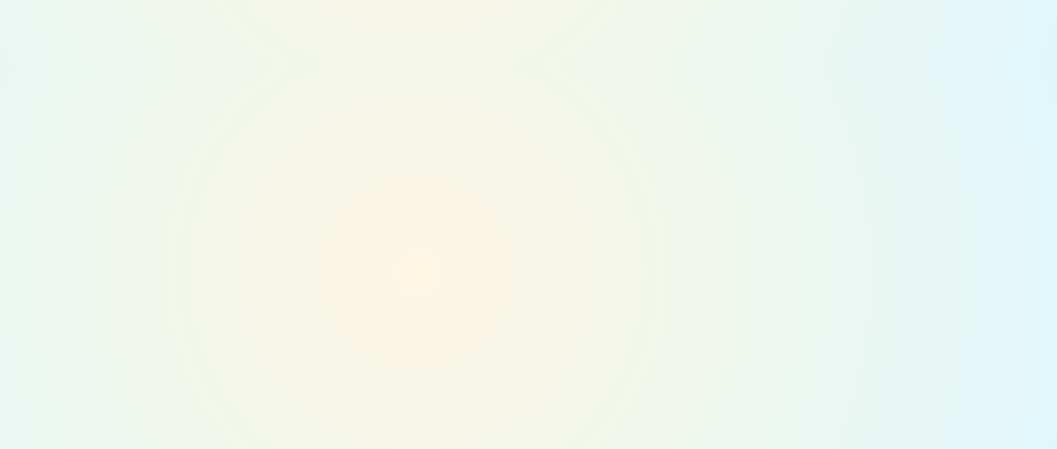
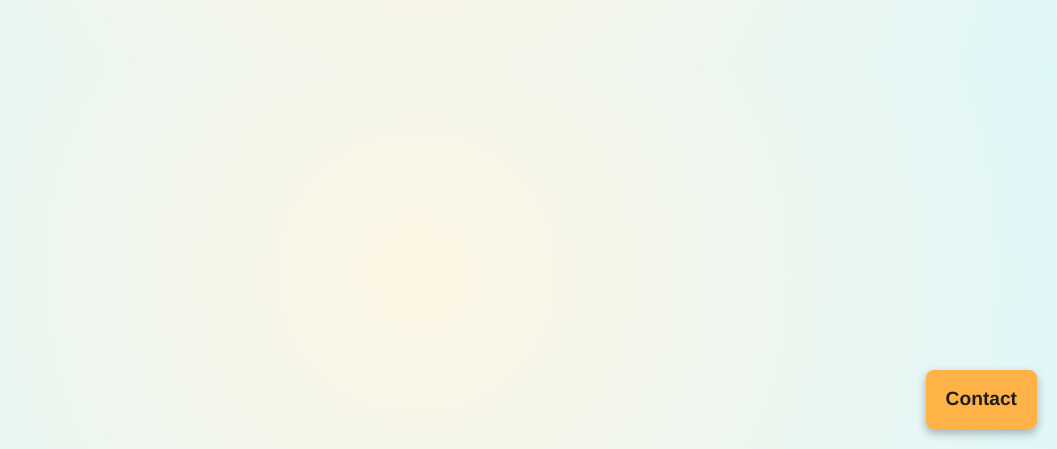
Before and after one commit to mutilans/mutilans.github.io, a plain HTML site: page index.html in a window 1280 px wide. Shown: the part 351-800 px from the top of the page, without its empty margins (223-1280 px from the left). Drawn offline with Linux system fonts and the light colour scheme; a web font is replaced by a local one.

Commit message:
Update index.html

```diff
--- a/index.html
+++ b/index.html
@@ -96,7 +96,7 @@
         <a href="https://soundcloud.com/mutilans" target="_blank">soundcloud</a>
     </nav>
 
-    <a href="mailto:proprietor@proprietaryrecords.com” class=“contact-button”>Contact</a>
+    <a href="mailto:proprietor@proprietaryrecords.com" class="contact-button">Contact</a>
 
 </body>
 </html>
```
